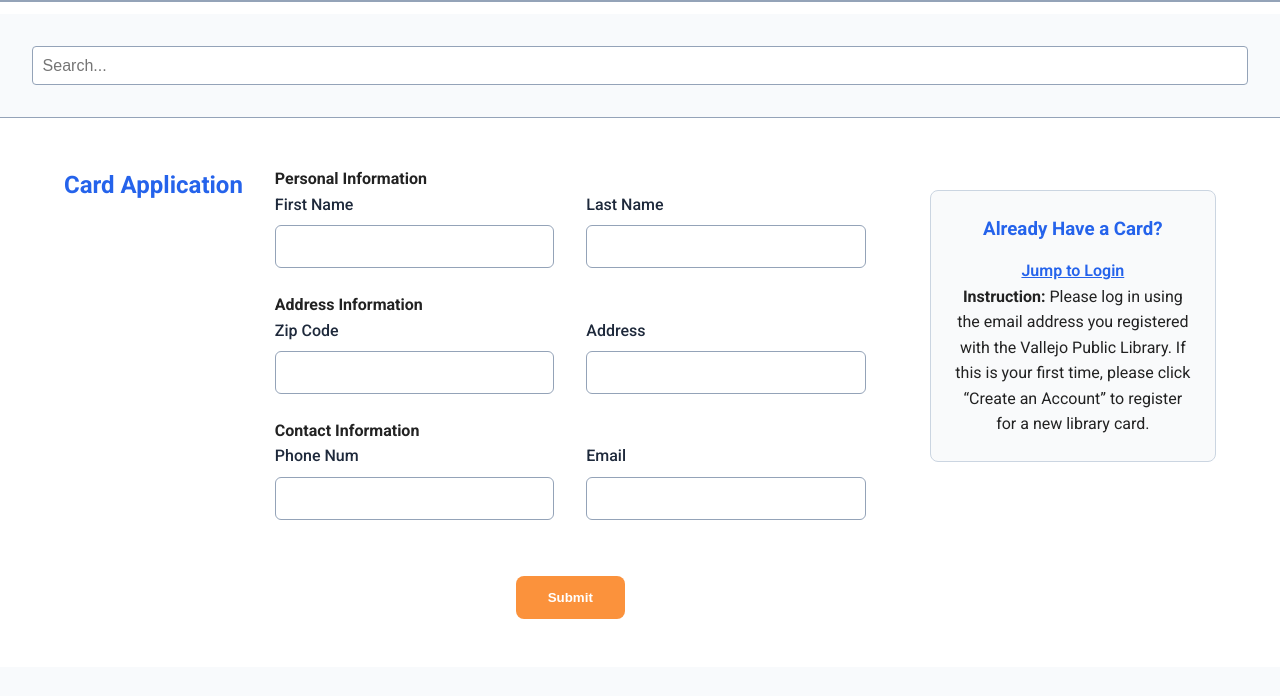
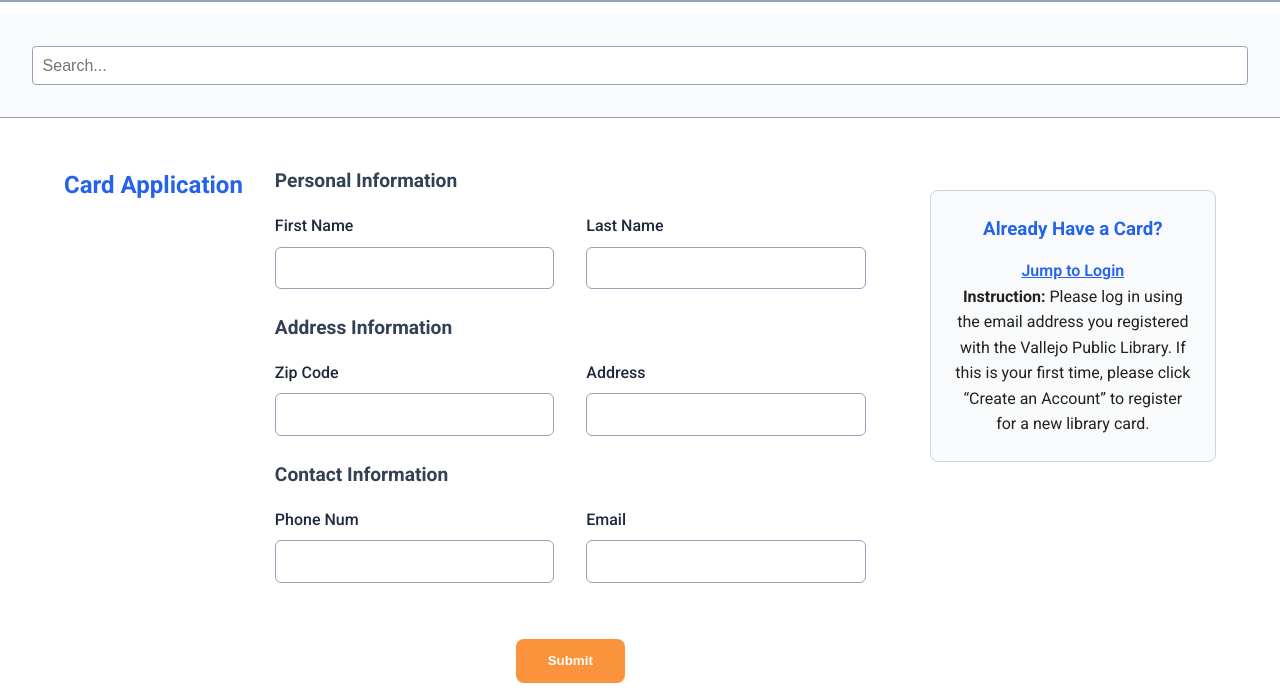
Before and after one commit to sxsun1684/info-6150-a4, a plain HTML site: page books.html in a window 1280 px wide. Shown: the part 66-762 px from the top of the page. Drawn offline with Linux system fonts and the light colour scheme; a web font is replaced by a local one.

Commit message:
set fieldset and legend properties

```diff
--- a/style/index.css
+++ b/style/index.css
@@ -90,9 +90,7 @@ main {
     max-height: 450px; /* Prevent overly tall banners */
 }
 
-/* =======================================
-   News Section
-======================================= */
+/*News Section */
 .news {
     background-color: #F8FAFC;
     padding: 3rem 2rem;
@@ -144,9 +142,7 @@ main {
     border-radius: 6px;
 }
 
-/* =======================================
-   Footer Section (Fixed at Bottom)
-======================================= */
+/* Footer Section (Fixed at Bottom) */
 .footer {
     position: static; /* footer will follow page content */
     width: 100%;
@@ -183,9 +179,7 @@ main {
     color: #FFD8A8;
 }
 
-/* =======================================
-   Buttons & Input Fields
-======================================= */
+/* Buttons & Input Fields */
 button,
 .btn {
     display: block;
@@ -210,6 +204,13 @@ fieldset {
     border: none;
     padding: 0;
     margin: 0;
+}
+
+legend {
+    font-weight: 600;
+    font-size: 1.2rem;
+    color: #334155;
+    margin-bottom: 1rem;
 }
 
 /* Text inputs and search bars */
```
